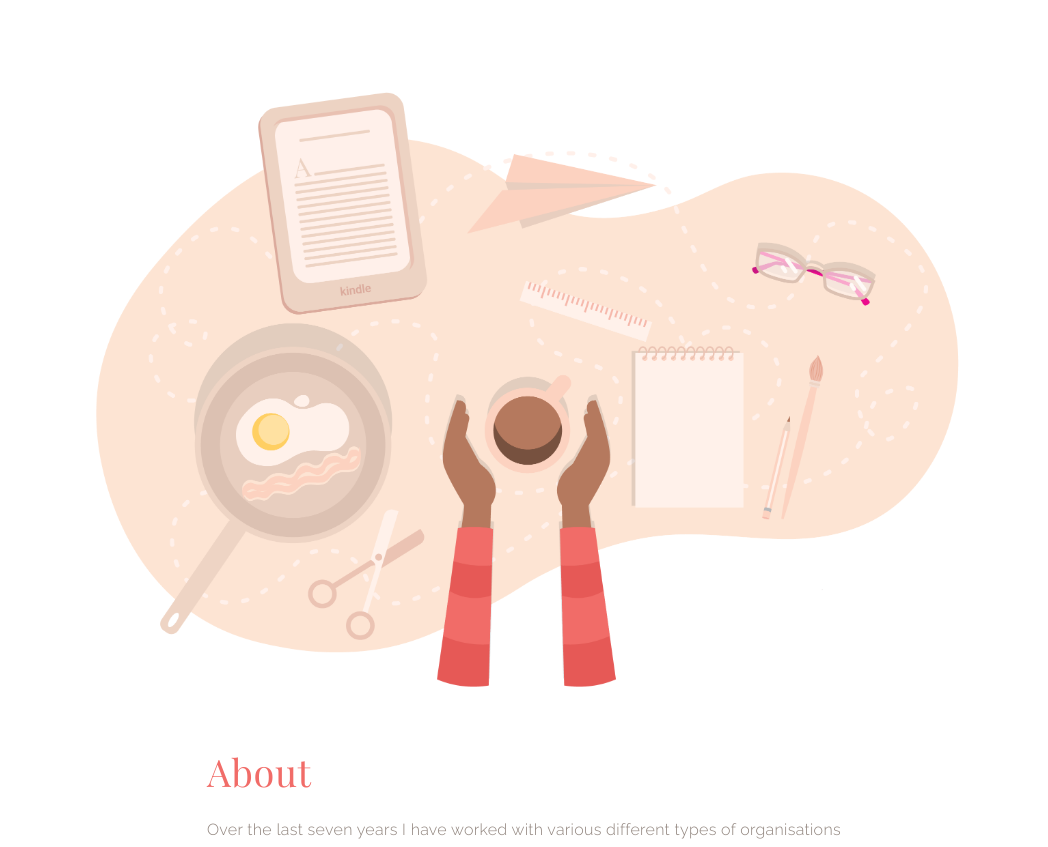
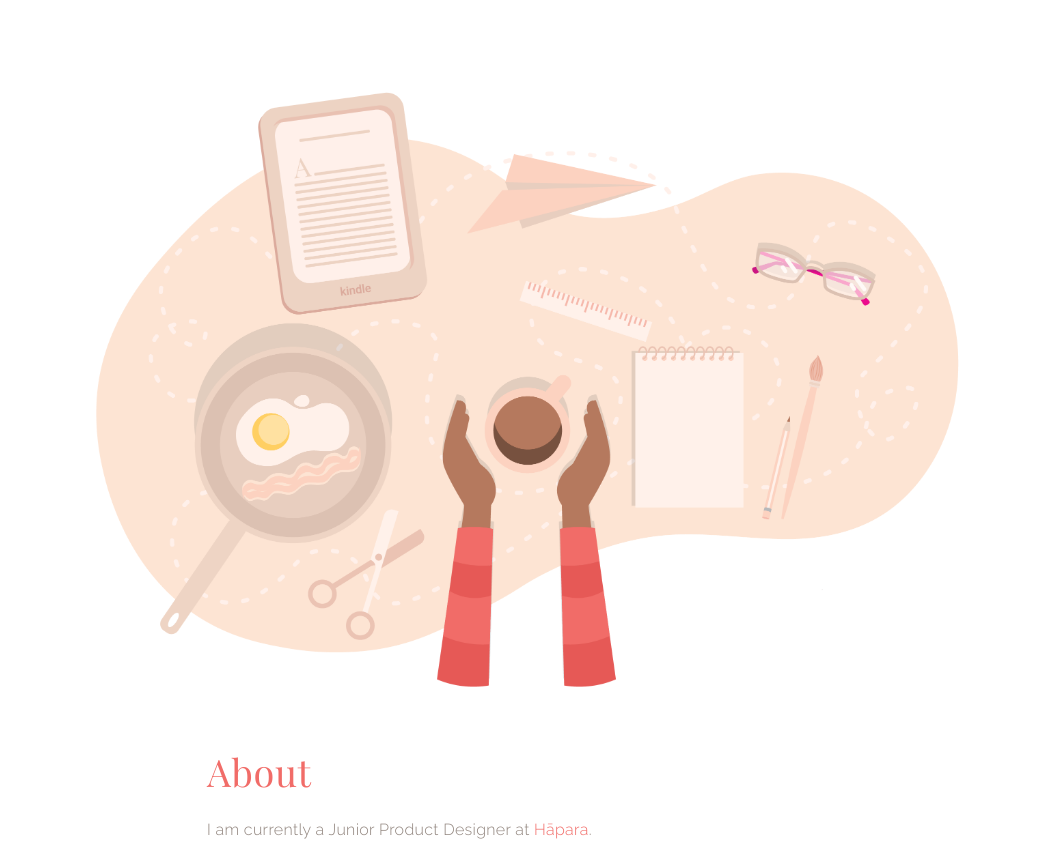
Before and after one commit to d4ncer/soumyaparker.com, a Gatsby site: page /about in a window 1280 px wide. Shown: the part 72-919 px from the top of the page, without its empty margins (113-1161 px from the left). Built offline with nearby package versions, Linux system fonts and the light colour scheme; Gatsby itself is replaced by a stand-in of ours.

Commit message:
Update status

```diff
--- a/src/pages/about.js
+++ b/src/pages/about.js
@@ -1,6 +1,8 @@
 import React from 'react';
 import { graphql } from 'gatsby';
 import styled from 'styled-components';
+import { darken } from 'polished';
+import { OutboundLink } from 'gatsby-plugin-google-analytics';
 
 import styles from '../utils/styles';
 import Layout from '../components/layout';
@@ -51,6 +53,15 @@ const Text = styled(P)`
   margin-top: 1rem;
 `;
 
+const A = styled(OutboundLink)`
+  text-decoration: none;
+
+  color: ${styles.color.primary};
+  &:hover {
+    color: ${darken(0.2, styles.color.primary)};
+  }
+`;
+
 const AboutPage = ({ data }) => (
   <Layout>
     <>
@@ -59,6 +70,10 @@ const AboutPage = ({ data }) => (
       </ImgContainer>
       <TextContainer>
         <H2>About</H2>
+        <Text>
+          I am currently a Junior Product Designer at{' '}
+          <A href="https://hapara.com/">Hāpara</A>.
+        </Text>
         <Text>
           Over the last seven years I have worked with various different types
           of organisations and individuals to help them better engage and
--- a/src/pages/index.js
+++ b/src/pages/index.js
@@ -205,7 +205,10 @@ const IndexPage = ({ data }) => (
           on something cool, or are in the neighbourhood and want to chat, get
           in touch!
         </P>
-        <P>I am available for freelance projects and full-time employment.</P>
+        <P>
+          I am currently unavailable for freelance projects or full-time
+          employment.
+        </P>
       </CTAContainer>
     </>
   </Layout>
```
